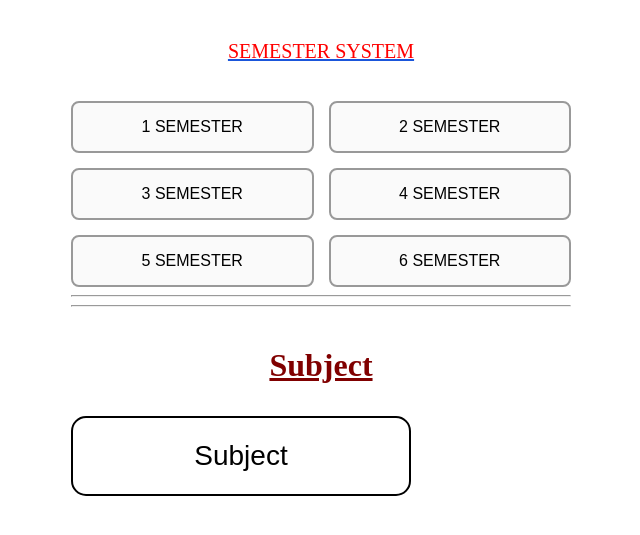
After one commit to ankit1412845/ctsproject, a Django app: template main/templates/main/semester.html in a window 1280 px wide. The commit adds this page. Shown: the top 535 px of the page, without its empty margins (319-959 px from the left). Run offline with Django 5.2, Linux system fonts and the light colour scheme; the template is opened without the code that fills it, so the values that code supplies are empty.

Commit message:
update css and templates

```diff
--- /dev/null
+++ b/main/static/css/Style2.css
@@ -0,0 +1,134 @@
+body {
+    /*font-family: Arial, sans-serif;
+    background: #f2f2f2;
+    margin: 0;*/
+}
+
+/* Header */
+.header {
+    background: white;
+    padding: 10px;
+    text-align: center;
+    border-bottom: 4px solid rgb(75, 38, 221);
+}
+
+.header h1 {
+    margin: 0;
+    color: #2b2b8f;
+}
+
+/* Main Container */
+.container {
+    max-width: 500px;
+    margin: 20px auto;
+    background: white;
+    padding: 20px;
+    border-radius: 10px;
+}
+
+.title {
+    text-align: center;
+    color: rgb(255, 0, 0);
+    text-decoration: underline;
+    text-decoration-color: #1a56db; /* blue color */
+    font-size: 20px;
+    margin-bottom: 20px;
+}
+
+/* Semester Grid */
+.semester {
+    display: grid;
+    grid-template-columns: 1fr 1fr;
+    gap: 15px;
+}
+
+/* Buttons */
+.sem-btn {
+    padding: 15px;
+    border: 2px solid #999;
+    border-radius: 8px;
+    background: #fafafa;
+    font-size: 16px;
+    cursor: pointer;
+    transition: 0.3s;
+}
+
+.sem-btn:hover {
+    background: rgb(0, 64, 255);
+    color: white;
+    border-color: rgb(2, 2, 2);
+}
+/* Subject Section */
+.subject-section {
+    margin-top: 40px;
+}
+
+/* Subject Title */
+.subject-title {
+    text-align: center;
+    color: #8b0000;
+    text-decoration: underline;
+    font-size: 20px;
+}
+
+/* Subject Button */
+/*.subject-btn {
+    margin-top: 15px;
+    padding: 10px 20px;
+    border: 2px solid #999;
+    border-radius: 6px;
+    background: white;
+    cursor: pointer;
+}
+
+.subject-btn:hover {
+    background: orange;
+    color: white;
+}*/
+/*.subject-btn {
+    padding: 15px;
+    border: 2px solid #999;
+    border-radius: 8px;
+    background: #fafafa;
+    font-size: 16px;
+    cursor: pointer;
+    transition: 0.3s;
+}
+.subject-btn:hover {
+    background: rgb(0, 64, 255);
+    color: white;
+    border-color: rgb(2, 2, 2);
+}*/
+/* Subject title center */
+.subject-title{
+    text-align: center;
+    margin-top: 40px;
+    font-size: 32px;
+    text-decoration: underline;
+    color: maroon;
+}
+
+/* Subject button container middle e anar jonno */
+.subject-container{
+    display: flex;
+    justify-content: center;   /* middle e anbe */
+    margin-top: 30px;
+}
+
+/* Subject button semester er moto size */
+.subject-btn{
+    width: 340px;      /* semester button er width */
+    height: 80px;      /* semester button er height */
+    font-size: 28px;
+    border: 2px solid black;
+    border-radius: 15px;
+    background: white;
+    cursor: pointer;
+}
+
+.subject-btn:hover{
+   /* background: #f0f0f0;*/
+    background: rgb(0, 64, 255);
+    color: white;
+    border-color: rgb(2, 2, 2);
+}
--- a/main/templates/main/home.html
+++ b/main/templates/main/home.html
@@ -12,7 +12,7 @@
 <div class="home-container">
   <h1>Select Department</h1>
 
-  <div class="dept-box" onclick="goTo('cst.html')">
+  <div class="dept-box" onclick="window.location.href='/semester/'">
     Computer Science and Technology
   </div>
 
--- /dev/null
+++ b/main/templates/main/semester.html
@@ -0,0 +1,35 @@
+<!DOCTYPE html>
+<html lang="en">
+<head>
+    <meta charset="UTF-8">
+    <meta name="viewport" content="width=device-width, initial-scale=1.0">
+    <title>Semester System</title>
+{% load static %}
+<link rel="stylesheet" href="{% static 'css/Style2.css' %}">
+</head>
+
+<body>
+<div class="container">
+
+
+    <div class="title">SEMESTER SYSTEM</div>
+    <br>
+    <div class="semester">
+        <button class="sem-btn">1 SEMESTER</button>
+        <button class="sem-btn">2 SEMESTER</button>
+        <button class="sem-btn">3 SEMESTER</button>
+        <button class="sem-btn">4 SEMESTER</button>
+        <button class="sem-btn">5 SEMESTER</button>
+        <button class="sem-btn">6 SEMESTER</button>
+    </div>
+    <hr>
+    <hr>
+    <!-- Subject Section -->
+    <div class="subject-section">
+        <h3 class="subject-title">Subject</h3>
+        <button class="subject-btn">Subject</button>
+    </div>
+</div>
+
+</body>
+</html>
--- a/main/views.py
+++ b/main/views.py
@@ -5,3 +5,6 @@ def login(request):
 
 def home(request):
     return render(request, 'main/home.html')
+
+def semester(request):
+    return render(request, 'main/semester.html')
```
